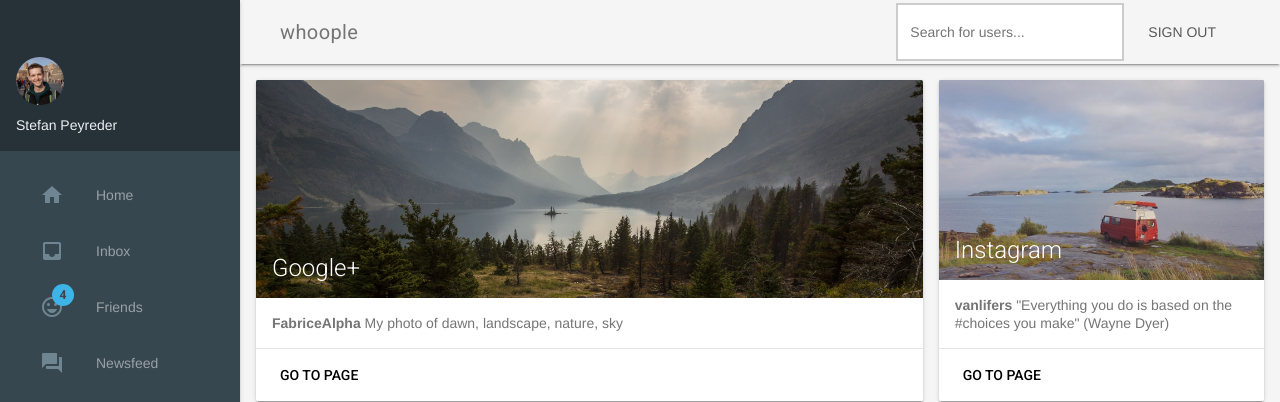
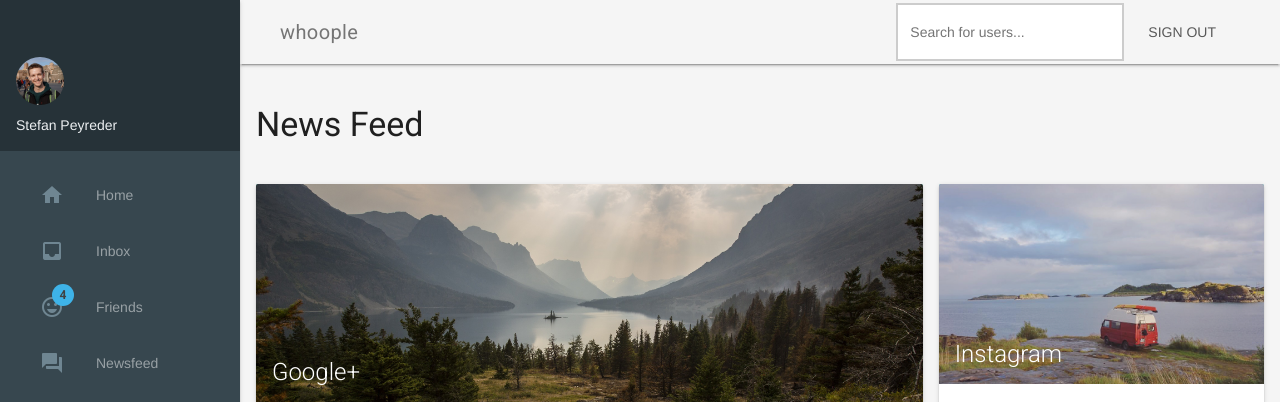
Before and after one commit to Florian-Fritzl-FH-Hagenberg/whoopleFH, a PHP site: page /feed.php in a window 1280 px wide. Shown: the top 402 px of the page. Run offline with PHP 8.4, Linux system fonts and the light colour scheme; a user stored in the database is signed in; data comes from the database, SQL or seed files in the repository; data that the repository does not hold is empty.

Commit message:
head
adsad

```diff
--- a/feed.php
+++ b/feed.php
@@ -84,8 +84,12 @@
     </div>
 
     <main class="mdl-layout__content mdl-color--grey-100">
+
+
         <div class="mdl-grid demo-content">
-
+            <div class="mdl-cell mdl-cell--12-col">
+                <h3>News Feed</h3>
+            </div>
 
             <div class="mdl-cell mdl-cell--8-col card-lesson mdl-card mdl-shadow--2dp">
                 <div class="mdl-card__title mdl-card--expand mdl-color--teal-300" style="background-position: center; background-image: url(images/s5.jpeg)">
```
